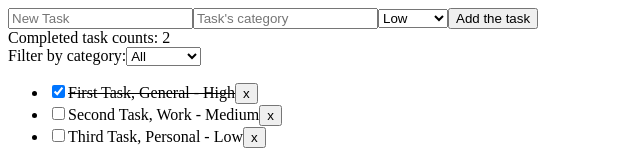
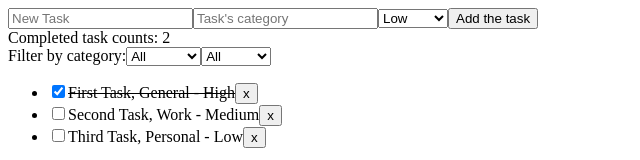
Before and after one commit to zhanserikAmangeldi/vue-course, a Vue app in the folder task-manager/: page / in a window 1280 px wide. Shown: the top 160 px of the page, without its empty margins (0-640 px from the left). Built offline with nearby package versions, Linux system fonts and the light colour scheme; the HTML template or start-up script is replaced by a standard one.

Commit message:
add priority filter

```diff
--- a/task-manager/src/App.vue
+++ b/task-manager/src/App.vue
@@ -8,6 +8,7 @@ const newTask = ref('')
 const newCategory = ref('')
 const newPriority = ref('Low')
 const selectedCategory = ref('All')
+const selectedPriority = ref('All')
 const hideCompleted = ref(false)
 const tasks = ref([
   { id: id++, desc: "First Task", done: true, priority: "High", category: "General" },
@@ -31,6 +32,10 @@ const filteredTasks = computed(() => {
 
   if (hideCompleted.value) {
     list = list.filter((task) => !task.done)
+  }
+
+  if (selectedPriority.value !== 'All') {
+    list = list.filter((task) => task.priority === selectedPriority.value)
   }
 
   if (selectedCategory.value !== 'All') {
@@ -79,6 +84,12 @@ function removeTask(id) {
     <select v-model="selectedCategory">
       <option v-for="category in categories" :key="category" :value="category">{{ category }}</option>
     </select>
+    <select v-model="selectedPriority">
+      <option>All</option>
+      <option>Low</option>
+      <option>Medium</option>
+      <option>Heigh</option>
+    </select>
   </div>
   <ul v-if="filteredTasks.length != 0">
     <li v-for="task in filteredTasks" :key="task.id">
```
